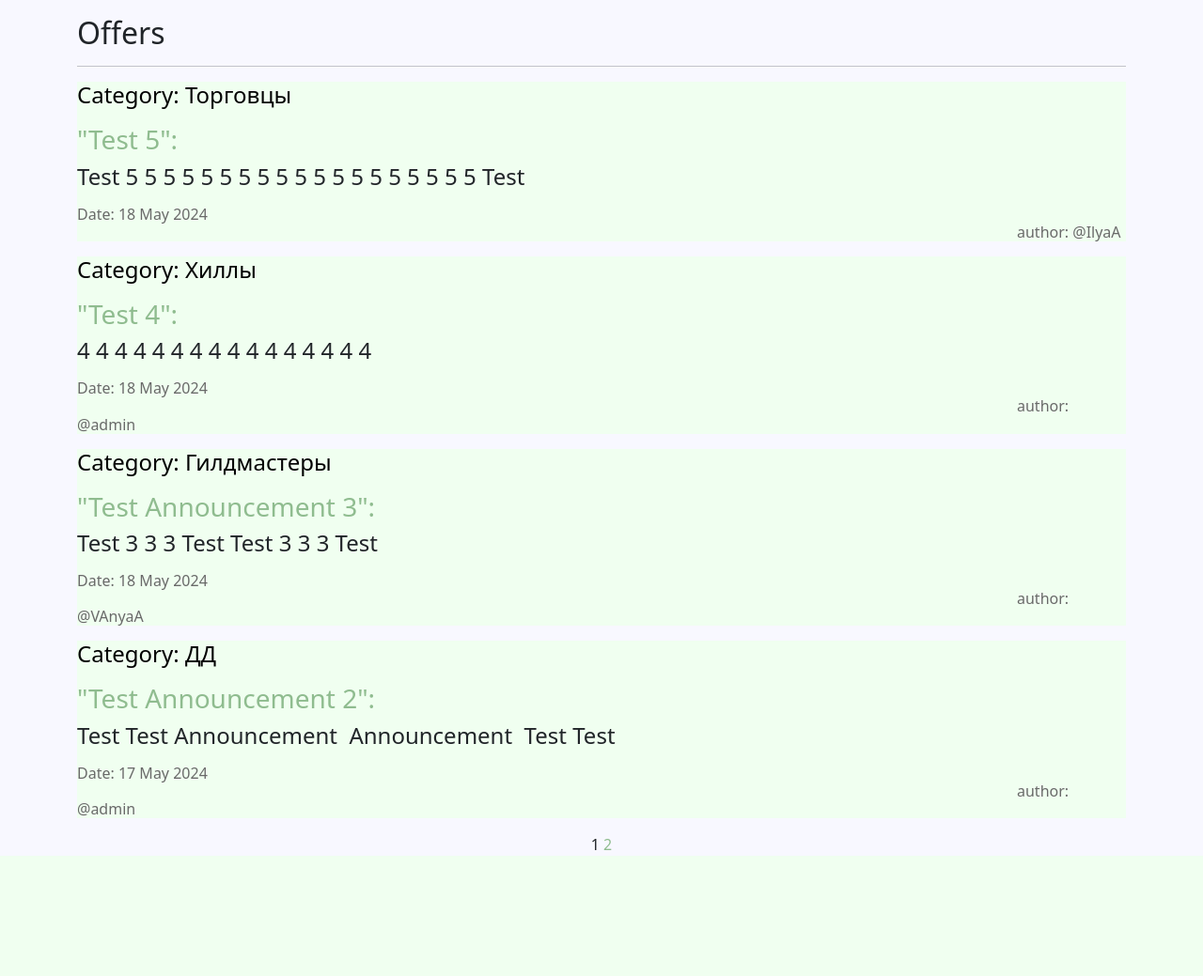
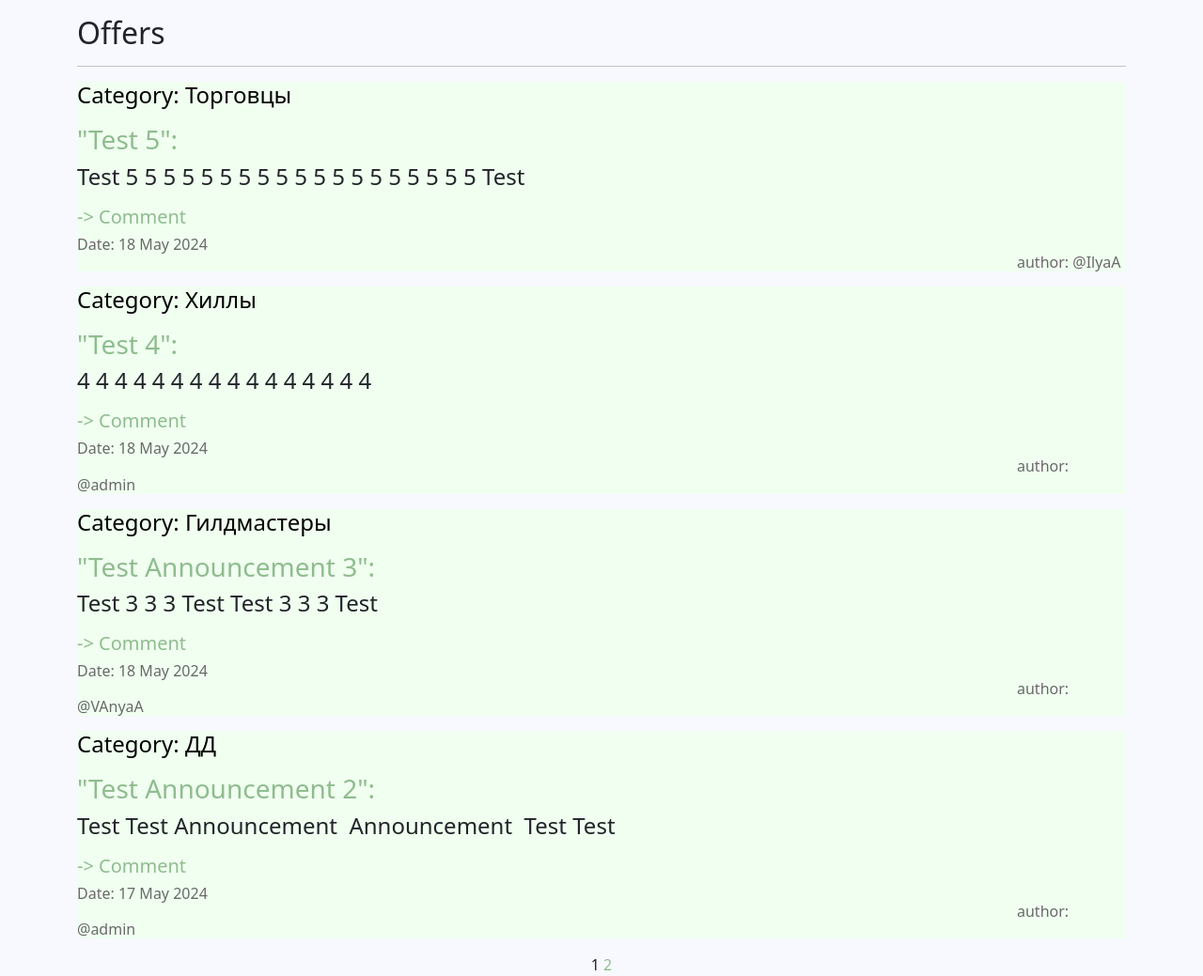
Before and after one commit to IlyacloudDev/django-desk-messages, a Django app: page / in a window 1280 px wide. Shown: the part 56-1095 px from the top of the page at 94% size. Before the commit the page ends 967 px from the top, so only its background shows below. Run offline with Django 5.2, Linux system fonts and the light colour scheme; data comes from the database, SQL or seed files in the repository; some libraries are stand-ins or nearby versions.

Commit message:
was added new link: ability to add comment for selected announcement

```diff
--- a/templates/announcements/list.html
+++ b/templates/announcements/list.html
@@ -26,6 +26,9 @@ Announcements
             <h4>
                 {{announcement.announcement_text|safe }}
             </h4>
+            <h5>
+                <a href="{% url 'comment_create' pk=announcement.id %}">-> Comment</a>
+            </h5>
             <h6 style="text-align: left; color: #696969" >
                 Date: {{ announcement.time_in|date:'d M Y' }} <span style='padding-left:1000px;'> author: @{{ announcement.author }} </span>
             </h6>
```
